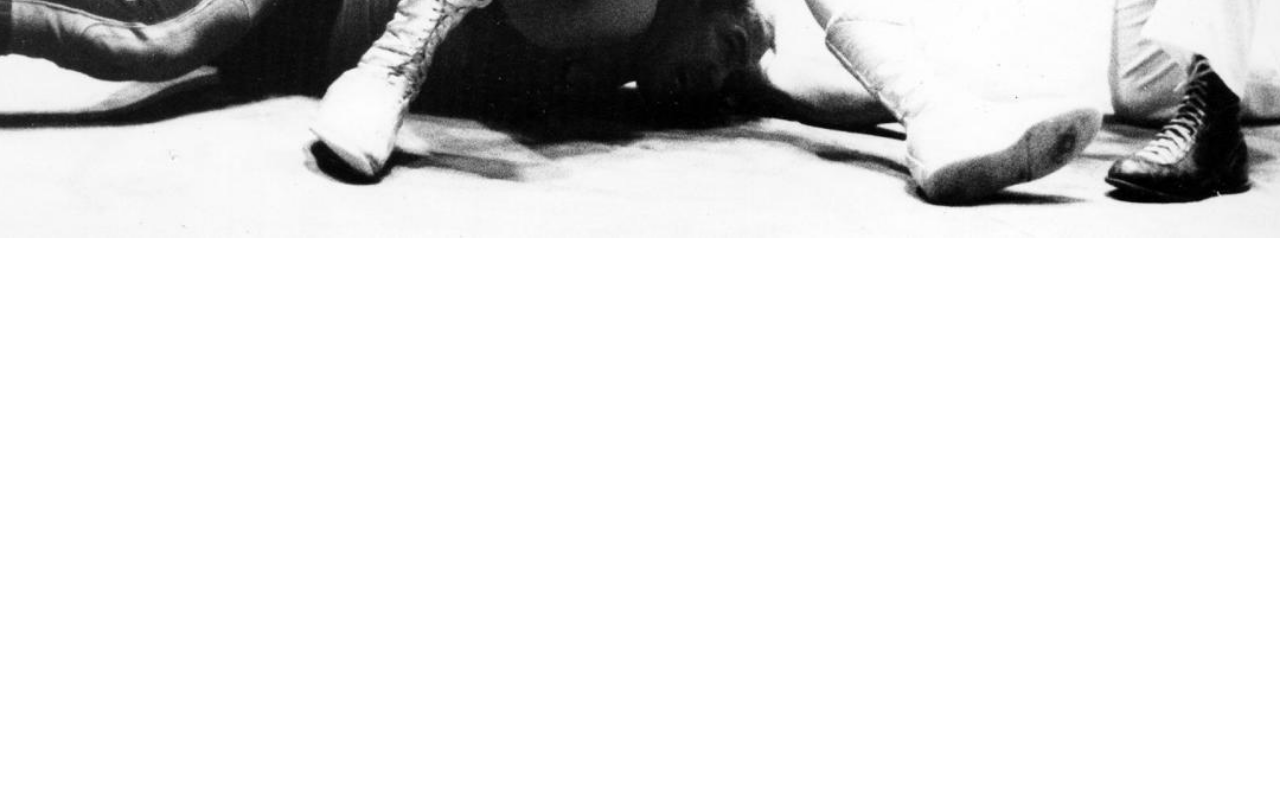
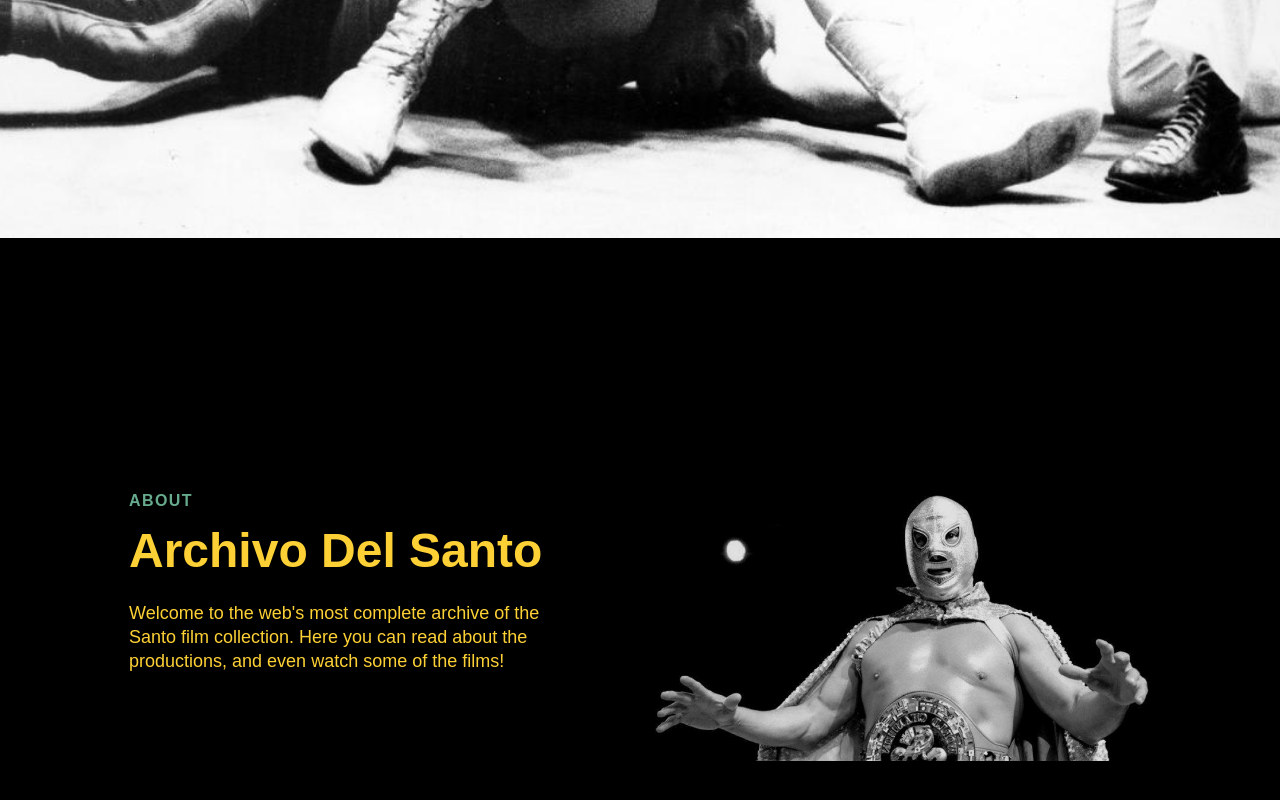
Before and after one commit to siegelverse/archivo-del-santo, a React (Create React App) app: page / in a window 1280 px wide. Shown: the part 642-1442 px from the top of the page. Before the commit the page ends 880 px from the top, so only its background shows below. Built offline with nearby package versions, Linux system fonts and the light colour scheme; a web font is replaced by a local one.

Commit message:
hero clean up & add about page

```diff
--- a/src/App.js
+++ b/src/App.js
@@ -1,4 +1,4 @@
-import { BrowserRouter as Router, Route, Switch } from 'react-router-dom';
+import { BrowserRouter as Router } from 'react-router-dom';
 
 import './App.css';
 import Home from './pages';
--- /dev/null
+++ b/src/components/AboutSection/AboutElements.js
@@ -0,0 +1,92 @@
+import styled from 'styled-components'
+
+export const AboutContainer = styled.div`
+    color: #fff;
+    background: #000;
+
+    @media screen and (max-width: 768px) {
+        padding: 100px 0;
+    }
+`;
+
+export const AboutWrapper = styled.div`
+    display: grid;
+    z-index: 1;
+    height: 100vh;
+    width: 100%;
+    max-width: 1100px;
+    margin-right: auto;
+    margin-left: auto;
+    padding: 0 24px;
+    justify-content: center;
+`;
+
+export const AboutRow = styled.div`
+    display: grid;
+    grid-auto-columns: minmax(auto, 1fr);
+    align-items: center;
+    grid-template-areas: ${({imgStart}) => (imgStart ? `'col2 col1'` : `'col1 col2'`)};
+
+    @media screen and (max-width: 768px) {
+        grid-template-areas: ${({imgStart}) => (imgStart ? `'col1' 'col2'` : `'col1 col1' 'col2 col2'`)}
+    }
+`;
+
+export const Column1 = styled.div`
+    margin-bottom: 15px;
+    padding: 0 15px;
+    grid-area: col1;
+`;
+
+export const Column2 = styled.div`
+    margin-bottom: 15px;
+    padding: 0 15px;
+    grid-area: col2;
+`;
+
+export const TextWrapper = styled.div`
+    max-width: 540px;
+    padding-top: 0;
+    padding-bottom: 60px;
+`;
+
+export const TopLine = styled.p`
+    color: #67AB8E;
+    font-size: 16px;
+    line-height: 16px;
+    font-weight: 700;
+    letter-spacing: 1.4px;
+    text-transform: uppercase;
+    margin-bottom: 16px;
+`;
+
+export const Heading = styled.h1`
+    margin-bottom: 24px;
+    font-size: 48px;
+    line-height: 1.1;
+    font-weight: 600;
+    color: #FDD135;
+
+    @media screen and (max-width: 480px) {
+        font-size: 32px;
+    }
+`;
+
+export const Subtitle = styled.p`
+    max-width: 440px;
+    margin-bottom: 35px;
+    font-size: 18px;
+    line-height: 24px;
+    color: #FDD135;
+`;
+
+export const ImgWrap = styled.div`
+    max-width: 555px;
+    height: 100%;
+`;
+
+export const Img = styled.img`
+    width: 100%;
+    margin: 0 0 10px 0;
+    padding-right: 0;
+`;
--- /dev/null
+++ b/src/components/AboutSection/index.js
@@ -0,0 +1,45 @@
+import React from 'react'
+import aboutimg from '../../images/about_splash.jpg'
+import {
+    AboutContainer,
+    AboutWrapper,
+    AboutRow,
+    Column1,
+    TextWrapper,
+    TopLine,
+    Heading,
+    Subtitle,
+    Column2,
+    Img,
+    ImgWrap
+} from './AboutElements'
+
+
+const AboutSection = () => {
+    return (
+        <>
+            <AboutContainer>
+                <AboutWrapper>
+                    <AboutRow>
+                        <Column1>
+                            <TextWrapper>
+                                <TopLine>About</TopLine>
+                                <Heading>Archivo Del Santo</Heading>
+                                <Subtitle>
+                                    Welcome to the web's most complete archive of the Santo film collection. Here you can read about the productions, and even watch some of the films!
+                                </Subtitle>
+                            </TextWrapper>
+                        </Column1>
+                        <Column2>
+                            <ImgWrap>
+                                <Img src={aboutimg}/>
+                            </ImgWrap>
+                        </Column2>
+                    </AboutRow>
+                </AboutWrapper>
+            </AboutContainer>
+        </>
+    )
+}
+
+export default AboutSection
--- a/src/components/HeroSection/HeroElements.js
+++ b/src/components/HeroSection/HeroElements.js
@@ -9,17 +9,30 @@ export const HeroContainer = styled.div`
     align-items: center;
     padding: 0 30px
     height: 800px;
-    position: relative;
+    // position: relative;
     z-index: 1;
+
+    // :before {
+    //     content: '';
+    //     position: absolute;
+    //     top: 0;
+    //     left: 0;
+    //     right: 0;
+    //     bottom: 0;
+    //     background: linear-gradient(
+    //         180deg,
+    //         rgba(0, 0, 0, 0.2) 0%,
+    //         rgba(0, 0, 0, 0.6) 100%,
+    //     ),
+    //     linear-gradient(180deg, rgba(0, 0, 0, 0.2) 0%, transparent 100%);
+    //     z-index: 2;
+    // }
 `;
 
 export const HeroBg = styled.div`
-    position: absolute;
-    background-image: url(${backgroundimg});
-    background-size: cover;
-    background-position: center;
-    width: 100vw;
-    height: 100vh;
+    // position: absolute;
+    width: 100%;
+    height: 800px;
     top: 0;
     right: 0;
     bottom: 0;
@@ -27,8 +40,16 @@ export const HeroBg = styled.div`
     overflow: hidden;
 `;
 
+export const ImgBg = styled.div`
+    background-image: url(${backgroundimg});
+    background-size: cover;
+    background-position: center;
+    width: 100%;
+    height: 100%;
+`;
+
 export const HeroContent = styled.div`
-    margin-top: 600px;
+    margin-top: -150px;
     z-index: 3;
     max-width: 1200px;
     position: absolute;
@@ -36,14 +57,6 @@ export const HeroContent = styled.div`
     display: flex;
     flex-direction: column;
     align-items: center;
-
-    @media screen and (max-width: 768px) {
-        margin-top: 500px;
-    }
-
-    @media screen and (max-width: 480px) {
-        margin-top: 400px
-    }
 `;
 
 export const LogoImg = styled.img`
@@ -54,23 +67,7 @@ export const LogoImg = styled.img`
     }
 
     @media screen and (max-width: 480px) {
-        width: 250px
-    }
-`;
-
-export const HeroP = styled.p`
-    margin-top: 24px;
-    color: #000;
-    font-size: 24px;
-    text-align: center;
-    max-width: 600px;
-
-    @media screen and (max-width: 768px) {
-        font-size: 24px;
-    }
-
-    @media screen and (max-width: 480px) {
-        font-size: 14px;
+        width: 300px
     }
 `;
 
--- a/src/components/HeroSection/index.js
+++ b/src/components/HeroSection/index.js
@@ -4,9 +4,9 @@ import { Button } from '../ButtonElement'
 import {
     HeroContainer,
     HeroBg,
+    ImgBg,
     HeroContent,
     LogoImg,
-    HeroP,
     HeroBtnWrapper,
     ArrowForward,
     ArrowRight
@@ -21,12 +21,11 @@ const HeroSection = () => {
 
     return (
         <HeroContainer>
-            <HeroBg />
+            <HeroBg>
+                <ImgBg />
+            </HeroBg>
             <HeroContent>
                 <LogoImg src={logo} />
-                {/* <HeroP>
-                    The Complete Santo Film Guide
-                </HeroP> */}
                 <HeroBtnWrapper>
                     <Button to="watch" onMouseEnter={onHover} onMouseLeave={onHover} primary='true' dark='true'>
                         Start Watching {hover ? <ArrowForward /> : <ArrowRight />}
--- a/src/pages/index.js
+++ b/src/pages/index.js
@@ -2,6 +2,7 @@ import React, { useState } from 'react'
 import Sidebar from '../components/Sidebar'
 import Navbar from '../components/Navbar'
 import HeroSection from '../components/HeroSection'
+import AboutSection from '../components/AboutSection'
 
 
 const Home = () => {
@@ -16,6 +17,7 @@ const Home = () => {
             <Sidebar isOpen={isOpen} toggle={toggle} />
             <Navbar toggle={toggle} />
             <HeroSection />
+            <AboutSection />
         </>
     )
 }
```
Also changed, not shown: src/components/About.js (deleted, +0 -14 lines), src/components/Home.js (deleted, +0 -21 lines), 1 other file (tests, documents, lock files or other folders).
